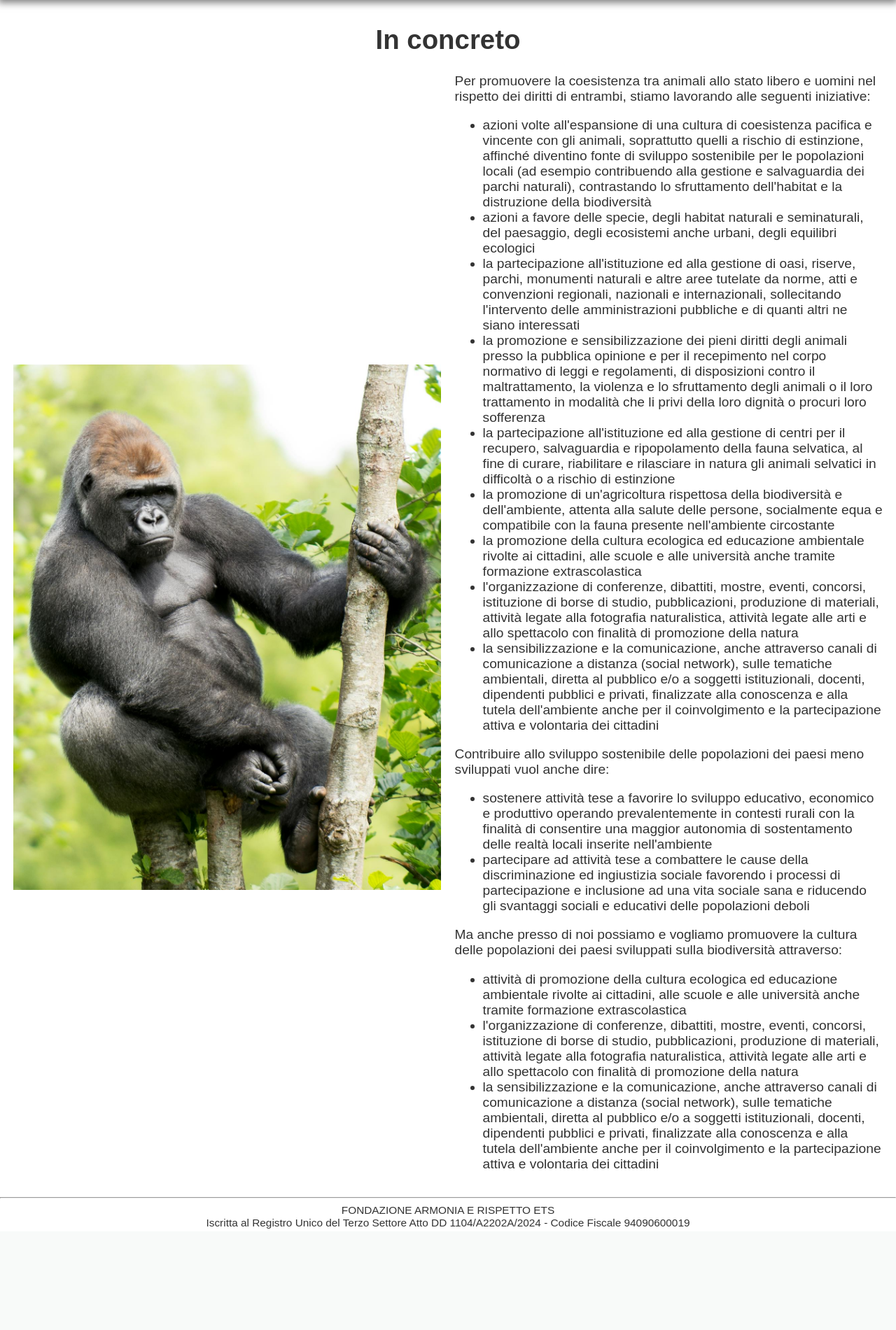
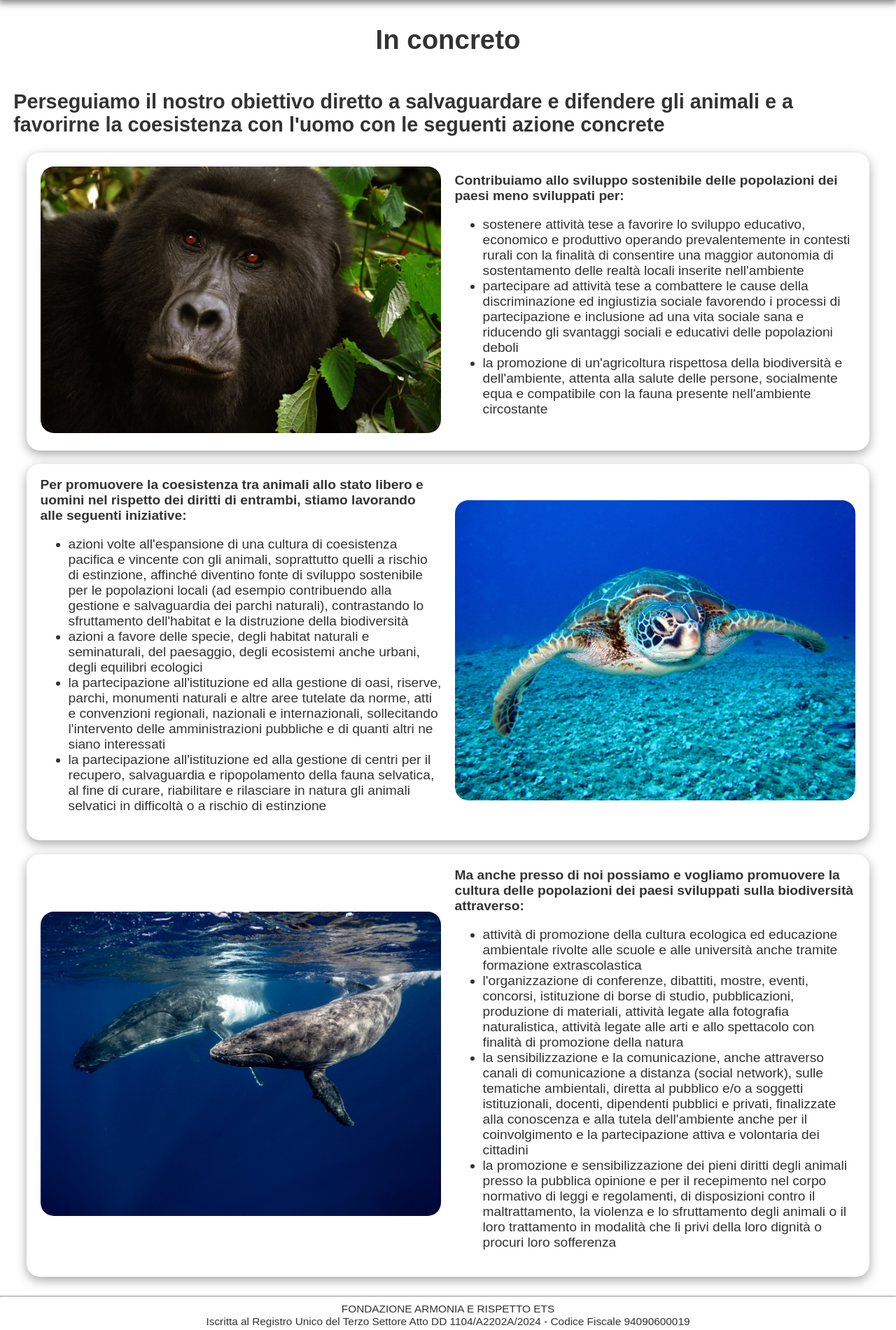
Before and after one commit to alexcucc/armoniaerispetto, a PHP site: page /in_concreto.php in a window 1280 px wide. Shown: the part 130-2031 px from the top of the page at 70% size. Before the commit the page ends 1886 px from the top, so only its background shows below. Run offline with PHP 8.4, Linux system fonts and the light colour scheme.

Commit message:
updated style & added content

```diff
--- a/in_concreto.php
+++ b/in_concreto.php
@@ -12,33 +12,45 @@
         <div class="title">
           <h1>In concreto</h1>
         </div>
+        <h2>Perseguiamo il nostro obiettivo diretto a salvaguardare e difendere gli animali e a favorirne la coesistenza con l'uomo con le seguenti azione concrete</h2>
         <div class="content">
           <div class="content-left">
             <img class="image" src="images/gorilla.jpg">
           </div>
           <div class="content-right">
-            Per promuovere la coesistenza tra animali allo stato libero e uomini nel rispetto dei diritti di entrambi, stiamo lavorando alle seguenti iniziative:
+            <b>Contribuiamo allo sviluppo sostenibile delle popolazioni dei paesi meno sviluppati per:</b>
+            <ul>
+              <li>sostenere attività tese a favorire lo sviluppo educativo, economico e produttivo operando prevalentemente in contesti rurali con la finalità di consentire una maggior autonomia di sostentamento delle realtà locali inserite nell'ambiente
+              <li>partecipare ad attività tese a combattere le cause della discriminazione ed ingiustizia sociale favorendo i processi di partecipazione e inclusione ad una vita sociale sana e riducendo gli svantaggi sociali e educativi delle popolazioni deboli
+              <li>la promozione di un'agricoltura rispettosa della biodiversità e dell'ambiente, attenta alla salute delle persone, socialmente equa e compatibile con la fauna presente nell'ambiente circostante
+            </ul>
+          </div>
+        </div>
+        <div class="content">
+          <div class="content-left">
+            <b>Per promuovere la coesistenza tra animali allo stato libero e uomini nel rispetto dei diritti di entrambi, stiamo lavorando alle seguenti iniziative:</b>
             <ul>
               <li>azioni volte all'espansione di una cultura di coesistenza pacifica e vincente con gli animali, soprattutto quelli a rischio di estinzione, affinché diventino fonte di sviluppo sostenibile per le popolazioni locali (ad esempio contribuendo alla gestione e salvaguardia dei parchi naturali), contrastando lo sfruttamento dell'habitat e la distruzione della biodiversità</li>
               <li>azioni a favore delle specie, degli habitat naturali e seminaturali, del paesaggio, degli ecosistemi anche urbani, degli equilibri ecologici</li>
               <li>la partecipazione all'istituzione ed alla gestione di oasi, riserve, parchi, monumenti naturali e altre aree tutelate da norme, atti e convenzioni regionali, nazionali e internazionali, sollecitando l'intervento delle amministrazioni pubbliche e di quanti altri ne siano interessati</li>
-              <li>la promozione e sensibilizzazione dei pieni diritti degli animali presso la pubblica opinione e per il recepimento nel corpo normativo di leggi e regolamenti, di disposizioni contro il maltrattamento, la violenza e lo sfruttamento degli animali o il loro trattamento in modalità che li privi della loro dignità o procuri loro sofferenza</li>
               <li>la partecipazione all'istituzione ed alla gestione di centri per il recupero, salvaguardia e ripopolamento della fauna selvatica, al fine di curare, riabilitare e rilasciare in natura gli animali selvatici in difficoltà o a rischio di estinzione</li>
-              <li>la promozione di un'agricoltura rispettosa della biodiversità e dell'ambiente, attenta alla salute delle persone, socialmente equa e compatibile con la fauna presente nell'ambiente circostante</li>
-              <li>la promozione della cultura ecologica ed educazione ambientale rivolte ai cittadini, alle scuole e alle università anche tramite formazione extrascolastica</li>
+            </ul>
+          </div>
+          <div class="content-right">
+            <img class="image" src="images/turtle.jpg">
+          </div>
+        </div>
+        <div class="content">
+          <div class="content-left">
+            <img class="image" src="images/whales.jpg">
+          </div>
+          <div class="content-right">
+            <b>Ma anche presso di noi possiamo e vogliamo promuovere la cultura delle popolazioni dei paesi sviluppati sulla biodiversità attraverso:</b>
+            <ul>
+              <li>attività di promozione della cultura ecologica ed educazione ambientale rivolte alle scuole e alle università anche tramite formazione extrascolastica</li>
               <li>l'organizzazione di conferenze, dibattiti, mostre, eventi, concorsi, istituzione di borse di studio, pubblicazioni, produzione di materiali, attività legate alla fotografia naturalistica, attività legate alle arti e allo spettacolo con finalità di promozione della natura</li>
               <li>la sensibilizzazione e la comunicazione, anche attraverso canali di comunicazione a distanza (social network), sulle tematiche ambientali, diretta al pubblico e/o a soggetti istituzionali, docenti, dipendenti pubblici e privati, finalizzate alla conoscenza e alla tutela dell'ambiente anche per il coinvolgimento e la partecipazione attiva e volontaria dei cittadini</li>
-            </ul>
-            Contribuire allo sviluppo sostenibile delle popolazioni dei paesi meno sviluppati vuol anche dire:
-            <ul>
-              <li>sostenere attività tese a favorire lo sviluppo educativo, economico e produttivo operando prevalentemente in contesti rurali con la finalità di consentire una maggior autonomia di sostentamento delle realtà locali inserite nell'ambiente</li>
-              <li>partecipare ad attività tese a combattere le cause della discriminazione ed ingiustizia sociale favorendo i processi di partecipazione e inclusione ad una vita sociale sana e riducendo gli svantaggi sociali e educativi delle popolazioni deboli</li>
-            </ul>
-            Ma anche presso di noi possiamo e vogliamo promuovere la cultura delle popolazioni dei paesi sviluppati sulla biodiversità attraverso:
-            <ul>
-              <li>attività di promozione della cultura ecologica ed educazione ambientale rivolte ai cittadini, alle scuole e alle università anche tramite formazione extrascolastica</li>
-              <li>l'organizzazione di conferenze, dibattiti, mostre, eventi, concorsi, istituzione di borse di studio, pubblicazioni, produzione di materiali, attività legate alla fotografia naturalistica, attività legate alle arti e allo spettacolo con finalità di promozione della natura</li>
-              <li>la sensibilizzazione e la comunicazione, anche attraverso canali di comunicazione a distanza (social network), sulle tematiche ambientali, diretta al pubblico e/o a soggetti istituzionali, docenti, dipendenti pubblici e privati, finalizzate alla conoscenza e alla tutela dell'ambiente anche per il coinvolgimento e la partecipazione attiva e volontaria dei cittadini</li>
+              <li>la promozione e sensibilizzazione dei pieni diritti degli animali presso la pubblica opinione e per il recepimento nel corpo normativo di leggi e regolamenti, di disposizioni contro il maltrattamento, la violenza e lo sfruttamento degli animali o il loro trattamento in modalità che li privi della loro dignità o procuri loro sofferenza</li>
             </ul>
           </div>
         </div>
--- a/styles.css
+++ b/styles.css
@@ -108,8 +108,12 @@ footer {
   display: flex;
   gap: 1em;
   margin: 1em auto;
-  margin: 0;
+  margin: 1em;
+  padding: 1em;
   align-items: center;
+  justify-content: center;
+  border-radius: 1em;
+  box-shadow: rgba(0, 0, 0, 0.35) 0px 5px 15px;
 }
 
 .content-left {
@@ -125,7 +129,9 @@ footer {
 }
 
 .image {
+  max-height: 100%;
   max-width: 100%;
+  border-radius: 1em;
 }
 
 .hamburger {
```
Also changed, not shown: images/gorilla.jpg, images/penguins.jpg (added), images/turtle.jpg, images/whales.jpg (added).
